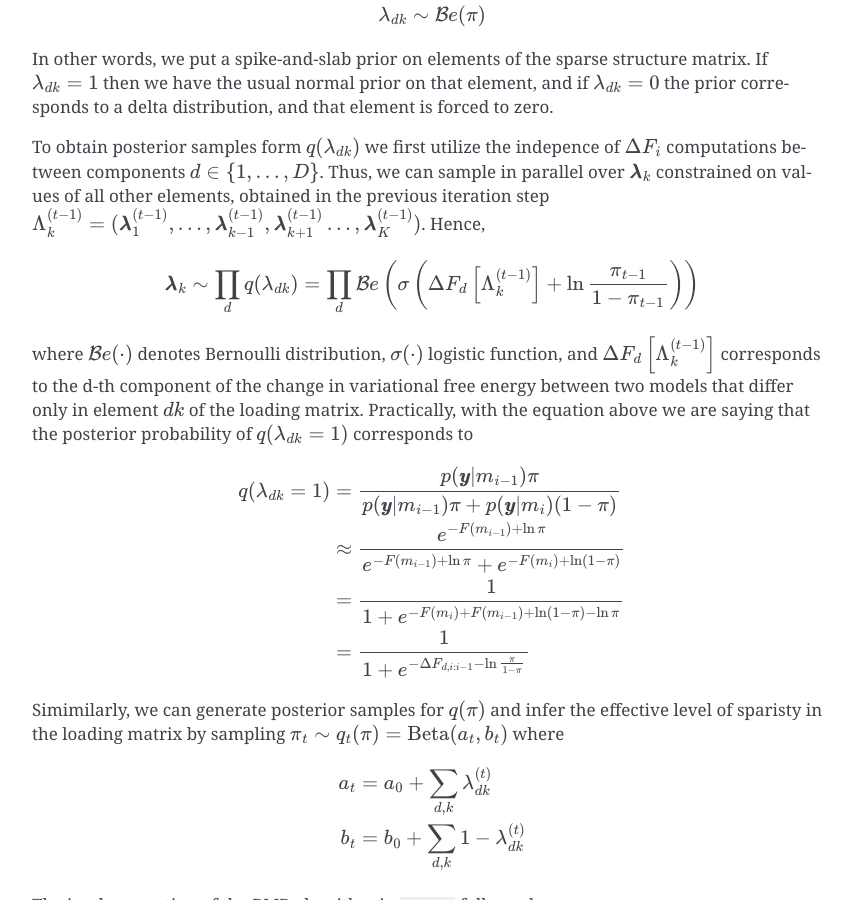
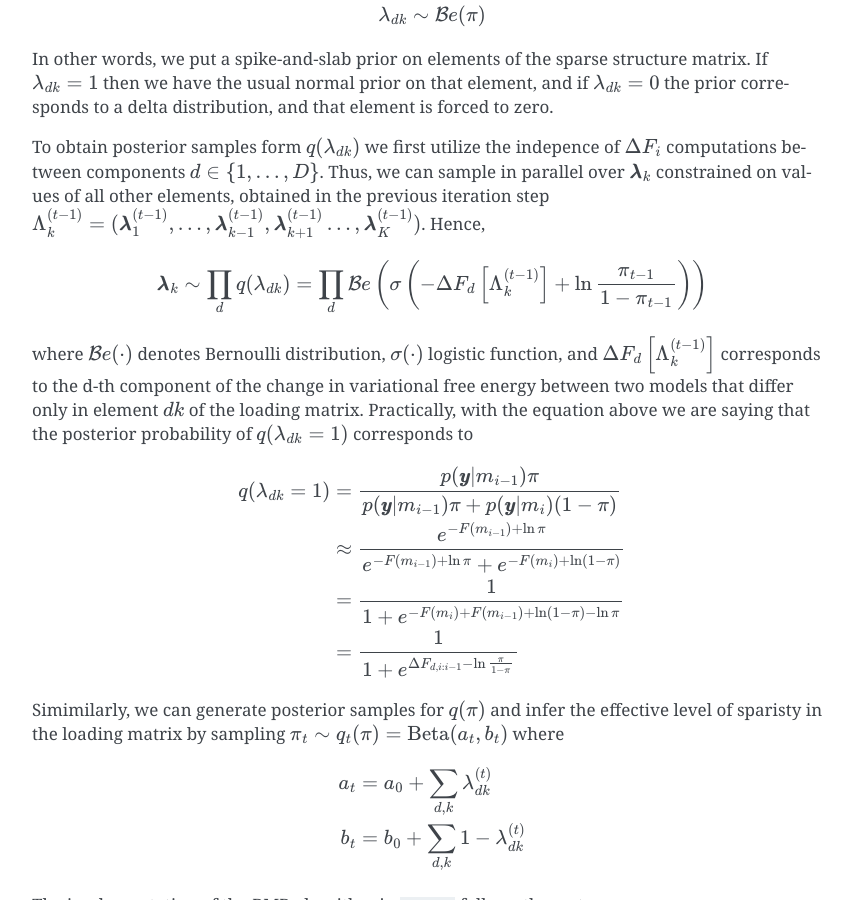
Before and after one commit to dimarkov/sppcax, a Sphinx documentation site: the page built from docs/theory/model_reduction.rst, in a window 1280 px wide and 900 px high, scrolled down 3809 px. Shown: the whole window, without its empty margins (338-1190 px from the left). Built offline with Sphinx 7.4.7, drawn with Linux system fonts in a browser that asks for light colours.

Commit message:
fixed sign error

```diff
--- a/docs/theory/model_reduction.rst
+++ b/docs/theory/model_reduction.rst
@@ -171,7 +171,7 @@ of all other elements, obtained in the previous iteration step :math:`\Lambda_k^
 Hence,
 
 .. math::
-   \pmb{\lambda}_k \sim \prod_d q(\lambda_{dk}) = \prod_d \mathcal{Be}\left(\sigma\left(\Delta F_{d}\left[\Lambda_k^{(t-1)}\right] + \ln \frac{\pi_{t-1}}{1-\pi_{t-1}}\right)\right)
+   \pmb{\lambda}_k \sim \prod_d q(\lambda_{dk}) = \prod_d \mathcal{Be}\left(\sigma\left(-\Delta F_{d}\left[\Lambda_k^{(t-1)}\right] + \ln \frac{\pi_{t-1}}{1-\pi_{t-1}}\right)\right)
 
 where :math:`\mathcal{Be}(\cdot)` denotes Bernoulli distribution, :math:`\sigma(\cdot)` logistic function, and
 :math:`\Delta F_{d}\left[\Lambda_k^{(t-1)}\right]` corresponds to the d-th component of the change in variational free energy between
@@ -182,7 +182,7 @@ we are saying that the posterior probability of :math:`q(\lambda_{dk}=1)` corres
    q(\lambda_{dk}=1) &= \frac{p(\pmb{y}|m_{i-1})\pi}{p(\pmb{y}|m_{i-1}) \pi + p(\pmb{y}|m_{i}) (1 - \pi)} \\
    &\approx \frac{e^{-F(m_{i - 1}) + \ln \pi }}{e^{-F(m_{i - 1}) + \ln \pi } + e^{-F(m_{i}) + \ln (1 - \pi) }} \\
    &= \frac{1}{1 + e^{-F(m_{i}) + F(m_{i-1}) + \ln (1 - \pi) - \ln \pi }}  \\
-   &= \frac{1}{1 + e^{ - \Delta F_{d, i:i-1} - \ln \frac{\pi}{1-\pi}}}
+   &= \frac{1}{1 + e^{\Delta F_{d, i:i-1} - \ln \frac{\pi}{1-\pi}}}
 
 Simimilarly, we can generate posterior samples for :math:`q(\pi)` and infer the effective level of sparisty in
 the loading matrix by sampling :math:`\pi_t \sim q_t(\pi) = \text{Beta}(a_t, b_t)` where
```
